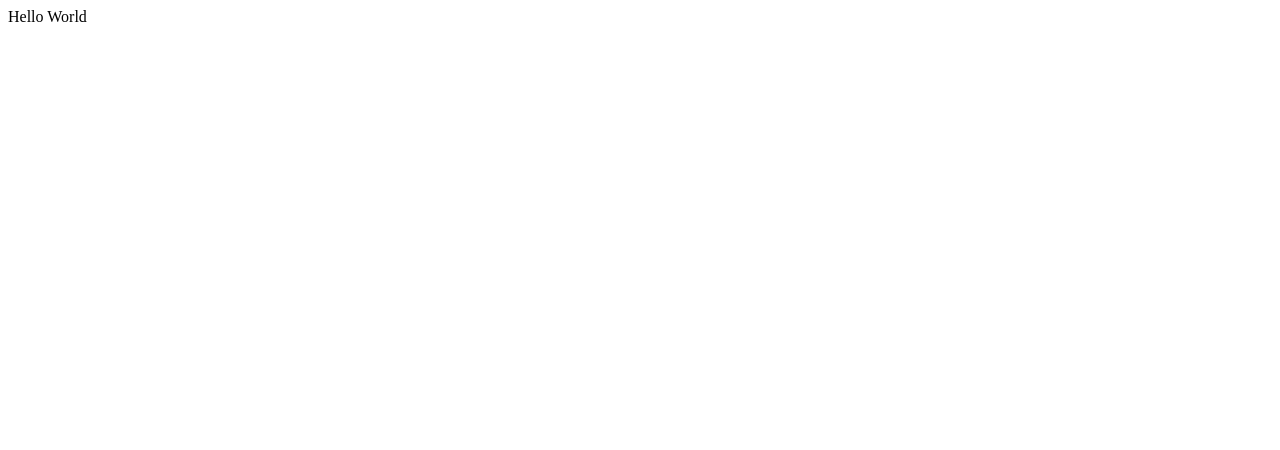
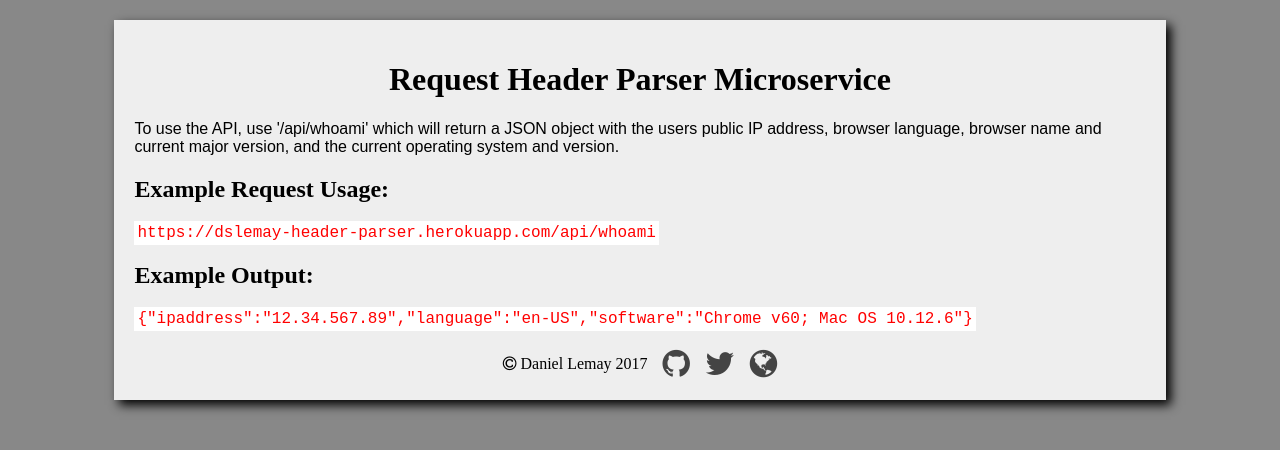
Before and after one commit to dslemay/header-parser-microservice, a website: page index.html in a window 1280 px wide. Drawn offline with Linux system fonts and the light colour scheme.

Commit message:
Add landing page and styling

```diff
--- a/index.html
+++ b/index.html
@@ -8,6 +8,23 @@
     <link rel="stylesheet" href="https://maxcdn.bootstrapcdn.com/font-awesome/4.7.0/css/font-awesome.min.css">
   </head>
   <body>
-    Hello World
+    <div class="content-wrapper">
+      <h1>Request Header Parser Microservice</h1>
+      <div class="service-instructions">
+        <p>To use the API, use '/api/whoami' which will return a JSON object with the users public IP address, browser language, browser name and current major version, and the current operating system and version.</p>
+
+        <h2>Example Request Usage:</h2>
+        <p><code>https://dslemay-header-parser.herokuapp.com/api/whoami</code></p>
+
+        <h2>Example Output:</h2>
+        <p><code>{"ipaddress":"12.34.567.89","language":"en-US","software":"Chrome v60; Mac OS 10.12.6"}</code></p>
+      </div>
+      <div class="footer-links">
+        <span class="copyright-notice"><i class="fa fa-copyright"></i> Daniel Lemay 2017</span>
+        <a href="https://github.com/dslemay/header-parser-microservice" target="_blank" class="social-links"><i class="fa fa-github fa-2x"></i></a>
+        <a href="https://twitter.com/dslemay" target="_blank" class="social-links"><i class="fa fa-twitter fa-2x"></i></a>
+        <a href="http://dslemay.com" target="_blank" class="social-links"><i class="fa fa-globe fa-2x"></i></a>
+      </div>
+    </div>
   </body>
 </html>
--- a/style/main.css
+++ b/style/main.css
@@ -0,0 +1,63 @@
+body {
+  background-color: #888;
+}
+
+.content-wrapper {
+  width: 80%;
+  margin: 0 auto;
+  margin-top: 20px;
+  padding: 20px;
+  background-color: #eee;
+  box-shadow: 5px 5px 10px black;
+}
+
+h1 {
+  text-align: center;
+  font-family: serif;
+}
+
+h2 {
+  font-family: serif;
+}
+
+.service-instructions {
+  font-family: sans-serif;
+  font-size: 16px;
+}
+
+code {
+  background-color: #fff;
+  color: red;
+  font-size: 16px;
+  padding: 3px;
+  word-wrap: break-word;
+}
+
+.footer-links {
+  margin-top: 20px;
+  display: flex;
+  justify-content: center;
+  align-items: center;
+}
+
+.social-links {
+  margin-left: 15px;
+  color: #444;
+  cursor: pointer;
+  transition: color 500ms;
+}
+
+.social-links:hover {
+  color: #000;
+}
+
+.social-links:visited {
+  color: #444;
+}
+
+@media screen and (max-width: 500px) {
+
+  code {
+    font-size: 14px;
+  }
+}
```
